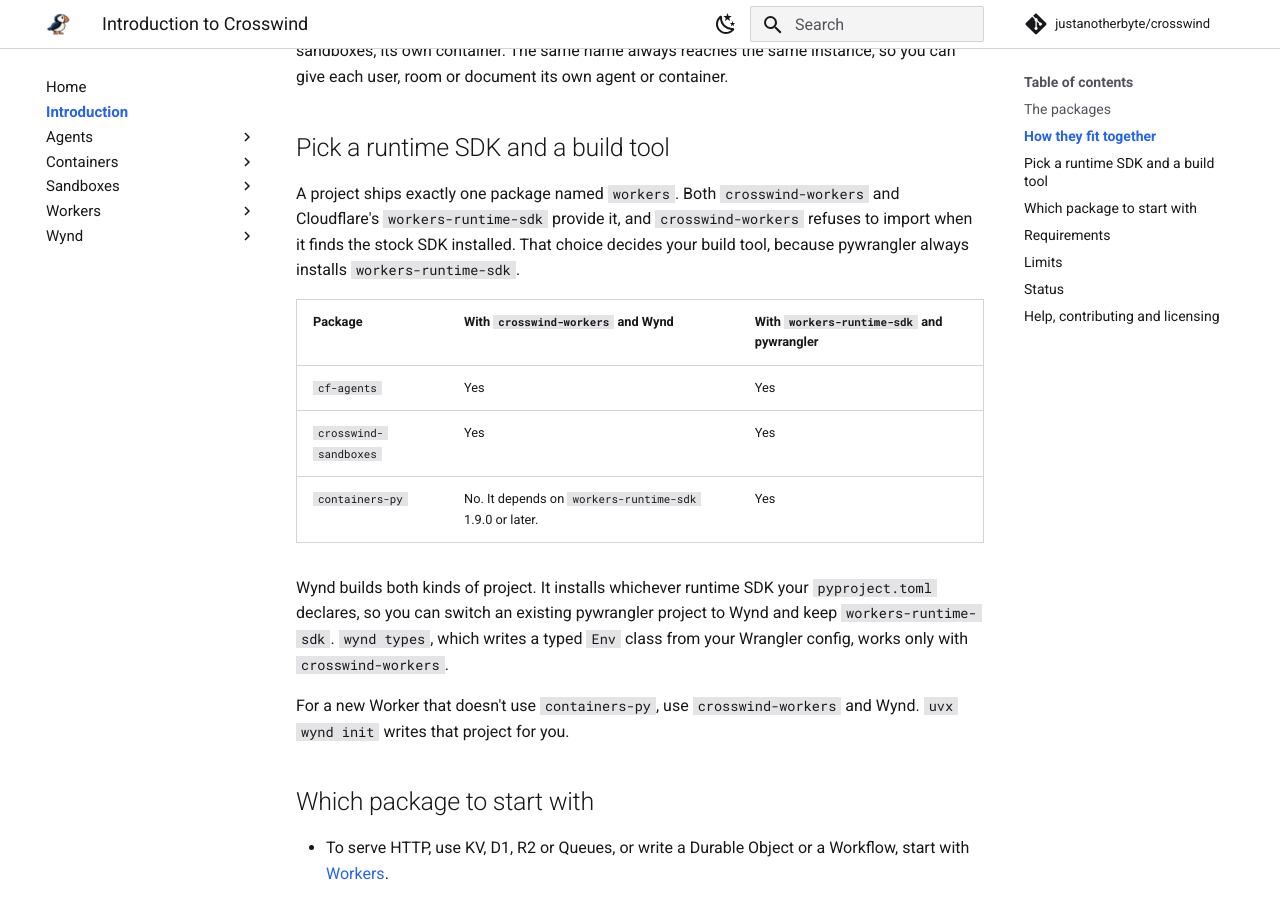
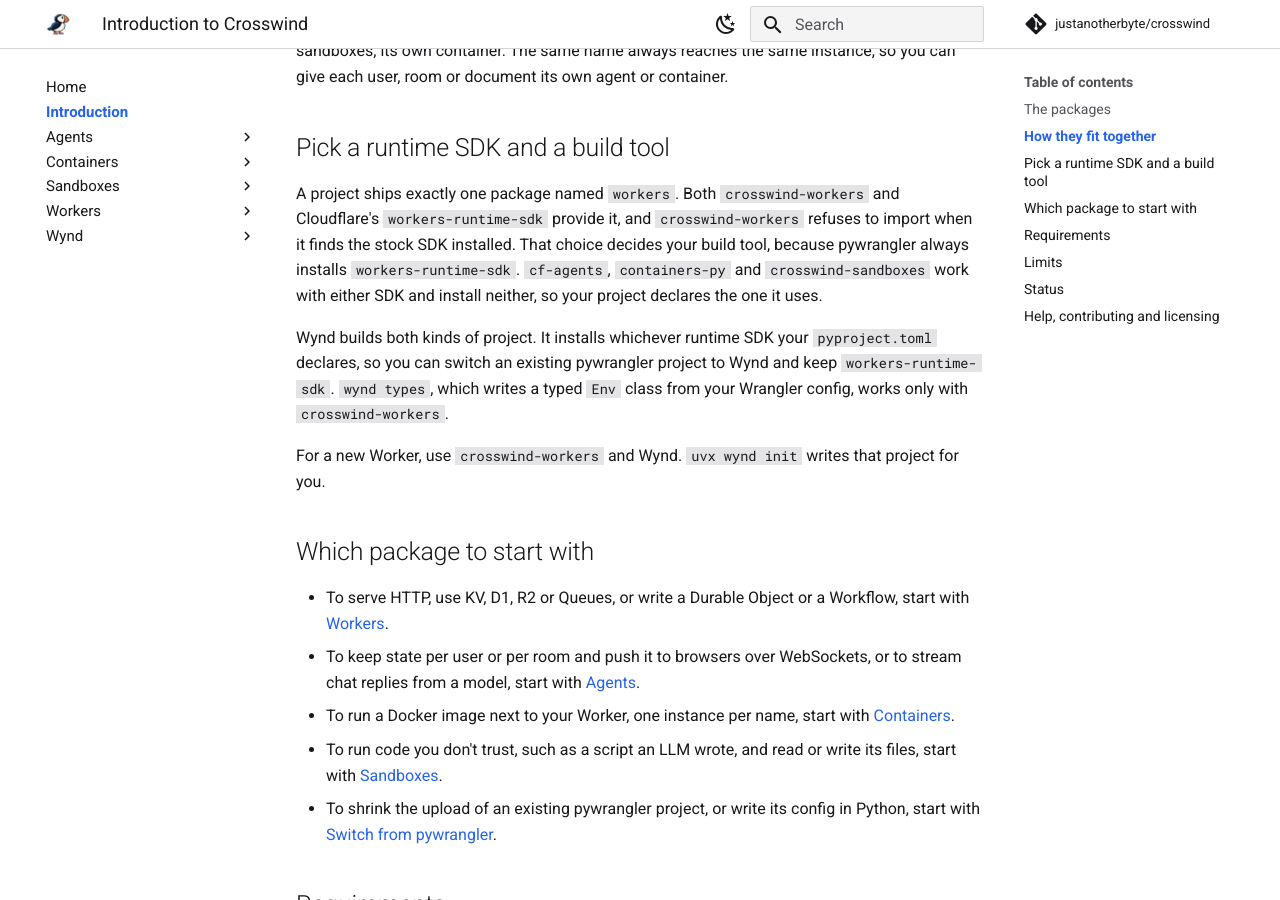
Before and after one commit to justanotherbyte/cf-agents, an MkDocs documentation site: the page built from docs/docs/introduction.md, in a window 1280 px wide and 900 px high, scrolled down 1318 px. Built offline with MkDocs 1.6.1 and Material for MkDocs 9.7.7, drawn with Linux system fonts in a browser that asks for light colours; comment, search, counter and statistics services are not loaded.

Commit message:
docs: drop the containers-py SDK restriction
Co-Authored-By: Claude Opus 5.5 <noreply@anthropic.com>

```diff
--- a/docs/docs/introduction.md
+++ b/docs/docs/introduction.md
@@ -57,20 +57,15 @@ A project ships exactly one package named `workers`. Both
 `crosswind-workers` and Cloudflare's `workers-runtime-sdk` provide it, and
 `crosswind-workers` refuses to import when it finds the stock SDK installed.
 That choice decides your build tool, because pywrangler always installs
-`workers-runtime-sdk`.
-
-| Package               | With `crosswind-workers` and Wynd | With `workers-runtime-sdk` and pywrangler |
-| --------------------- | --------------------------------- | ----------------------------------------- |
-| `cf-agents`           | Yes                               | Yes                                       |
-| `crosswind-sandboxes` | Yes                               | Yes                                       |
-| `containers-py`       | No. It depends on `workers-runtime-sdk` 1.9.0 or later. | Yes                 |
+`workers-runtime-sdk`. `cf-agents`, `containers-py` and `crosswind-sandboxes` work with
+either SDK and install neither, so your project declares the one it uses.
 
 Wynd builds both kinds of project. It installs whichever runtime SDK your
 `pyproject.toml` declares, so you can switch an existing pywrangler project to
 Wynd and keep `workers-runtime-sdk`. `wynd types`, which writes a typed `Env`
 class from your Wrangler config, works only with `crosswind-workers`.
 
-For a new Worker that doesn't use `containers-py`, use `crosswind-workers` and
+For a new Worker, use `crosswind-workers` and
 Wynd. `uvx wynd init` writes that project for you.
 
 ## Which package to start with
```
Also changed, not shown: docs/docs/containers/getting-started.md (+3 -2 lines), docs/docs/index.md (+1 -3 lines).
